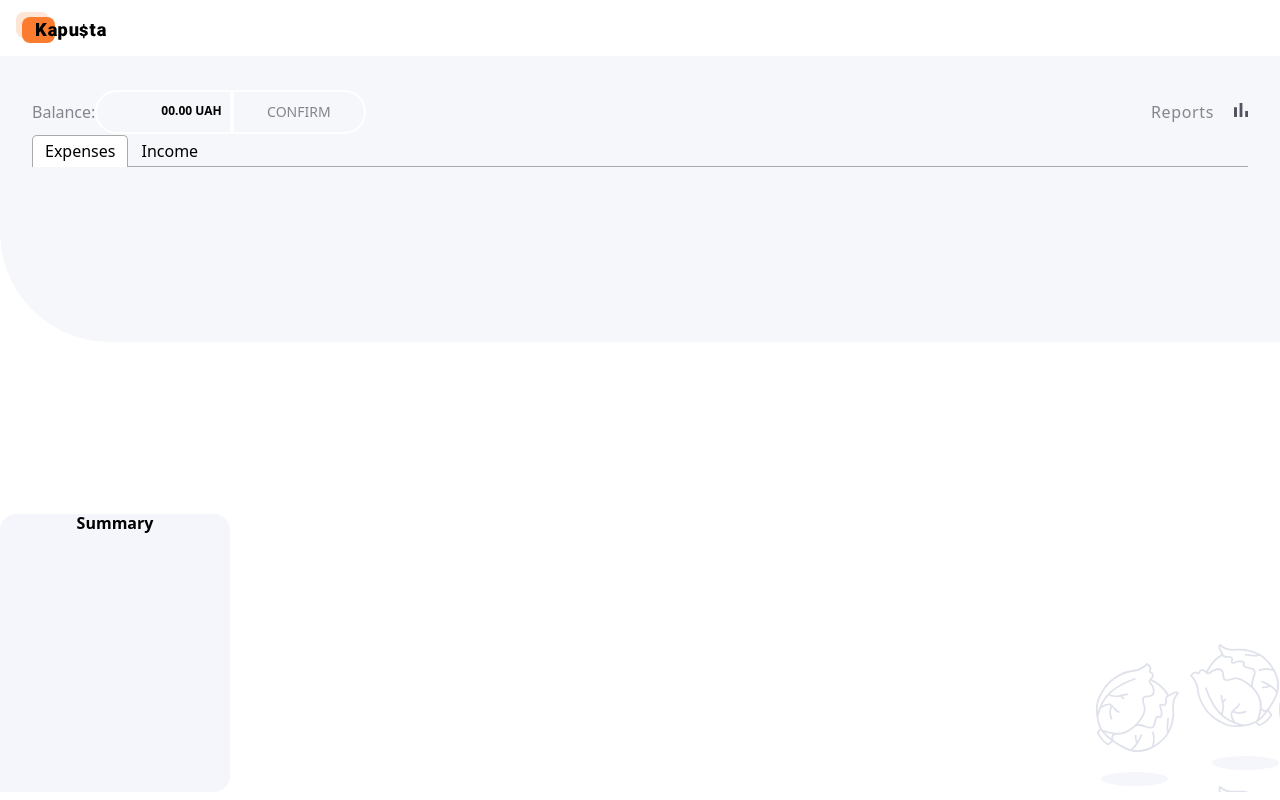
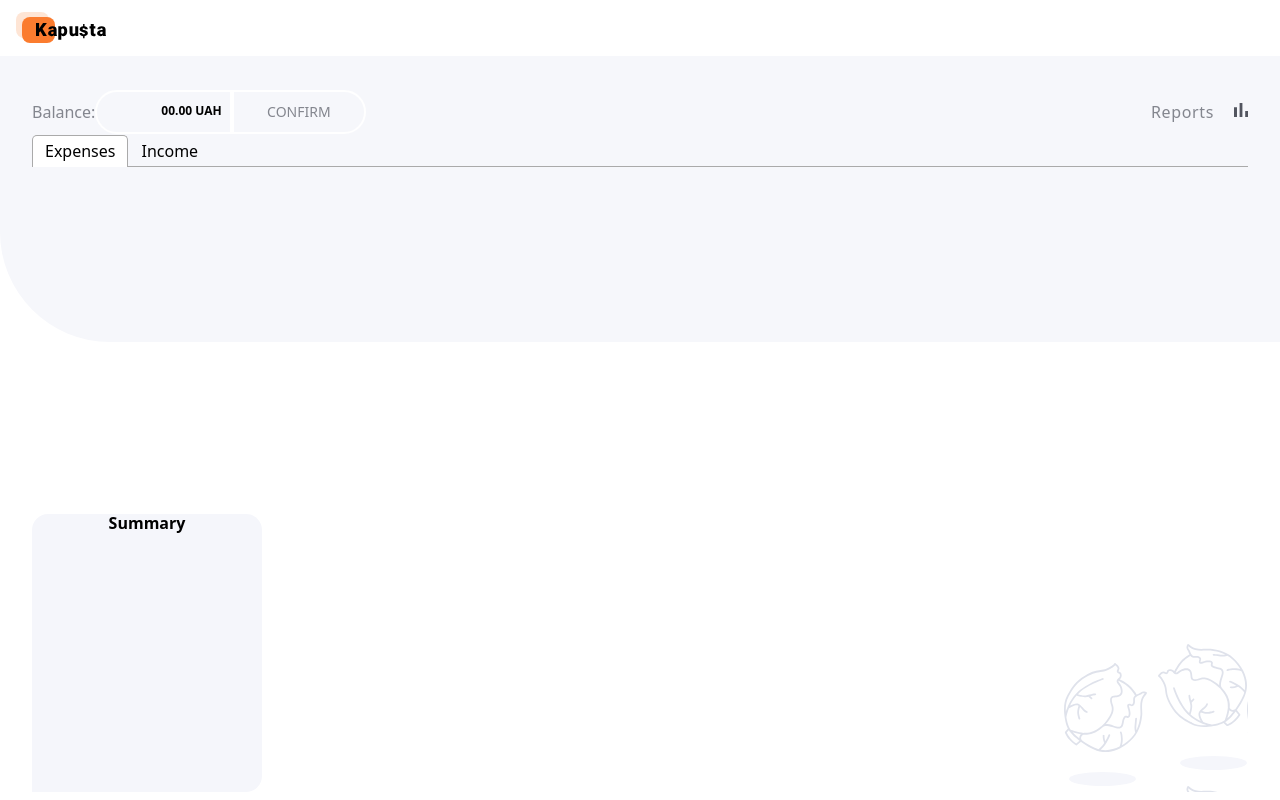
Before and after one commit to ArturMyasnikov/KapustaProject, a React (Create React App) app: page /balance in a window 1280 px wide. Built offline with nearby package versions, Linux system fonts and the light colour scheme.

Commit message:
add tabs

```diff
--- a/src/components/Summary/summary.module.css
+++ b/src/components/Summary/summary.module.css
@@ -17,6 +17,7 @@
 }
 
 .wrapper {
+	padding: 0 32px;
 	display: flex;
 	justify-content: space-between;
 	align-items: end;
```
